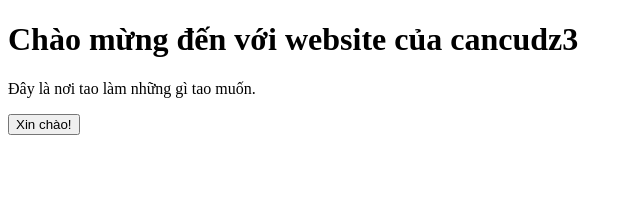
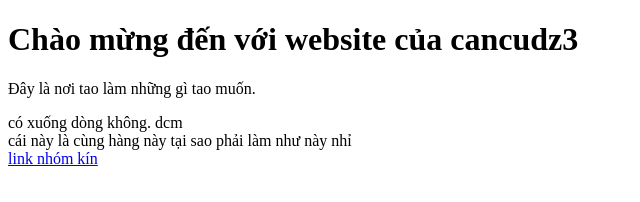
Before and after one commit to cancudz3/cancudz3-s-first-website, a plain HTML site: page index.html in a window 1280 px wide. Shown: the whole page, without its empty margins (0-640 px from the left). Drawn offline with Linux system fonts and the light colour scheme.

Commit message:
Add files via upload

```diff
--- a/index.html
+++ b/index.html
@@ -10,7 +10,11 @@
     <header>
         <h1>Chào mừng đến với website của cancudz3</h1>
         <p>Đây là nơi tao làm những gì tao muốn.</p>
-        <button onclick="sayHello()">Xin chào!</button>
+<div>có xuống dòng không.
+dcm</div>
+<span>cái này là cùng hàng này</span>
+<span>tại sao phải làm như này nhỉ</span> <br/>
+<a href="glitch.com"> link nhóm kín </a>
     </header>
 
     <script src="script.js"></script>
```
